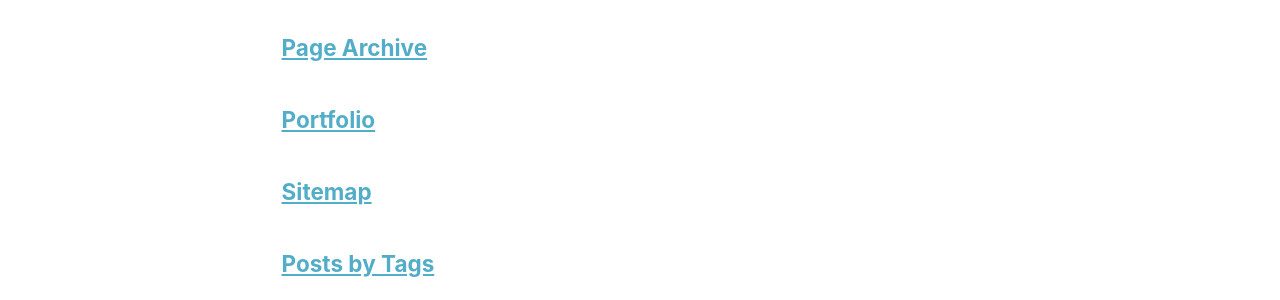
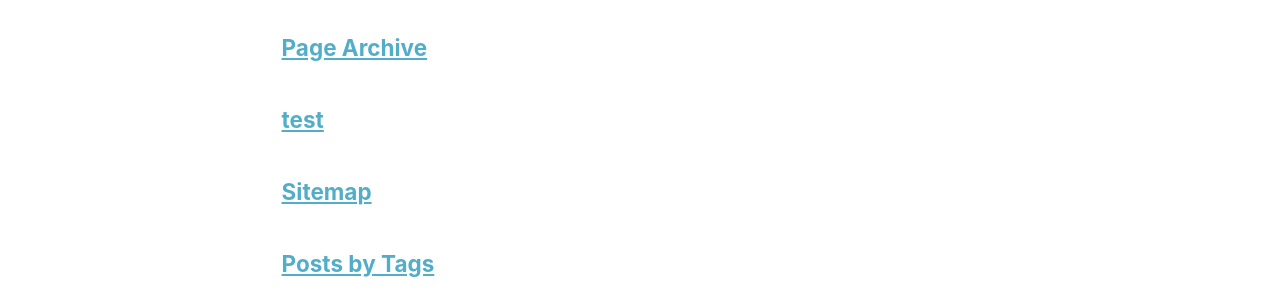
Before and after one commit to esoneXon/esoneXon.github.io, a Jekyll site: the page built from _pages/page-archive.html, in a window 1280 px wide. Shown: the part 940-1240 px from the top of the page. Built offline with Jekyll 4.4.1, drawn with Linux system fonts in a browser that asks for light colours.

Commit message:
Update portfolio.html

```diff
--- a/_pages/portfolio.html
+++ b/_pages/portfolio.html
@@ -1,13 +1,13 @@
 ---
 layout: archive
-title: "Portfolio"
-permalink: /portfolio/
+title: "test"
+permalink: /test/
 author_profile: true
 ---
 
 {% include base_path %}
 
 
-{% for post in site.portfolio %}
+{% for post in site.test %}
   {% include archive-single.html %}
 {% endfor %}
```
